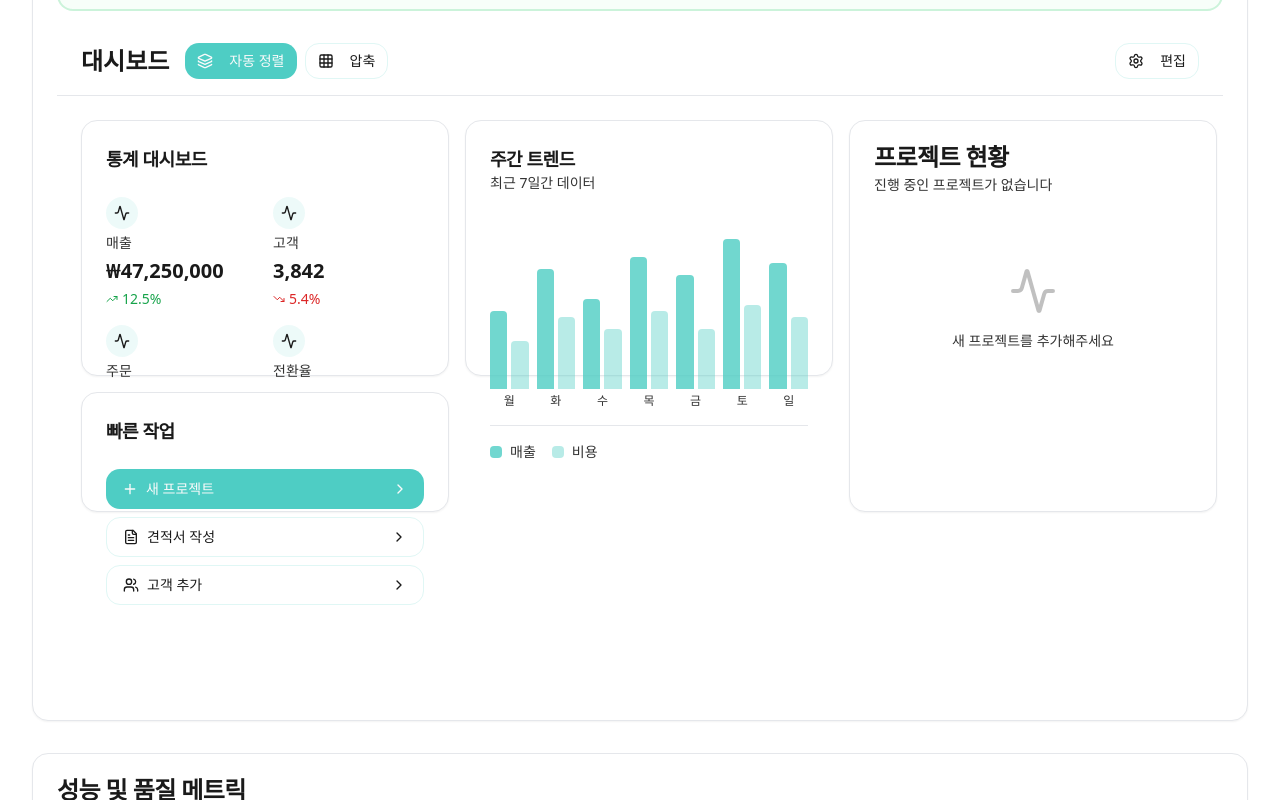
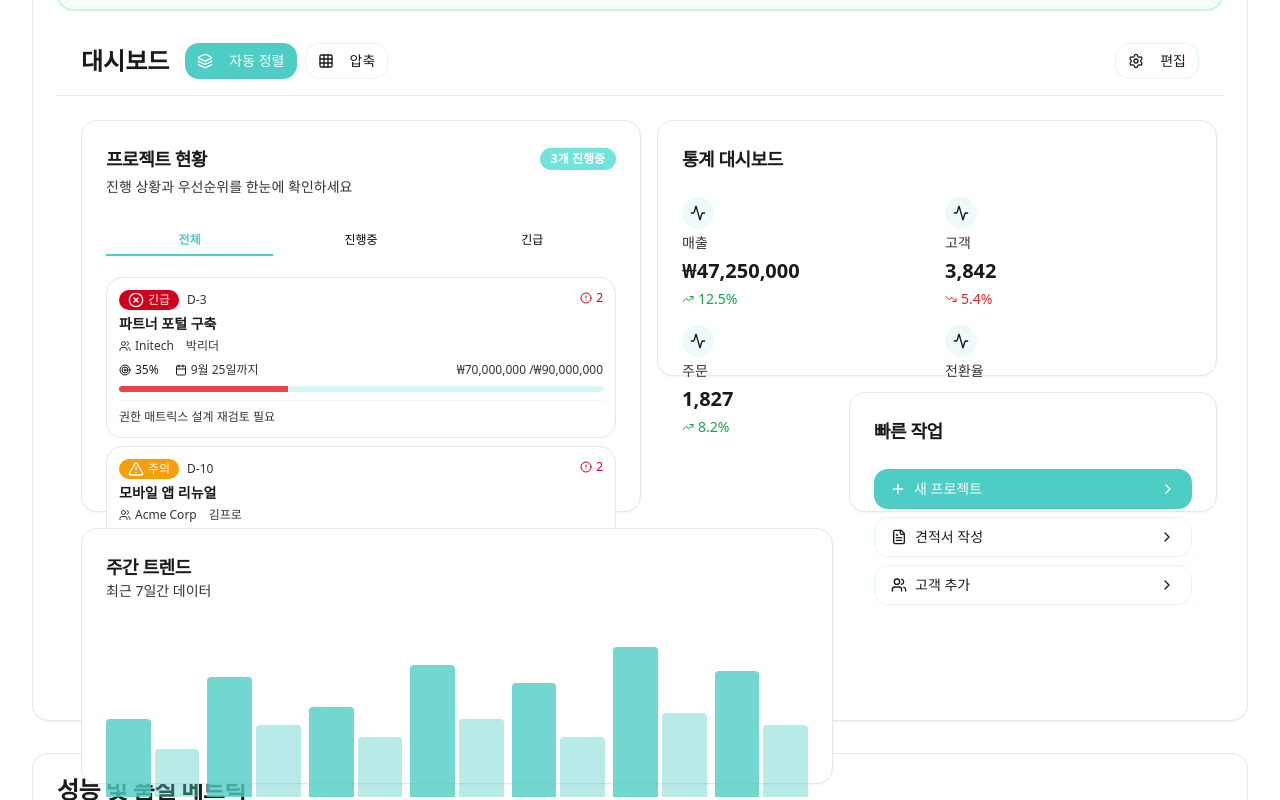
Before and after one commit to Team-Weave-dev/Weave_V3, a Next.js app: page /dashboard-demo in a window 1280 px wide. Shown: the part 780-1580 px from the top of the page. Built offline with nearby package versions, Linux system fonts and the light colour scheme.

Commit message:
feat(dashboard): ProjectSummaryWidget 기본 포함 및 시작 포지션 조정\n\n- 메인 ImprovedDashboard 초기 레이아웃에 ProjectSummaryWidget 추가\n- 상단 좌측(x=0,y=0,w=6,h=3) 배치, 충돌 없는 기본 구성\n- 목업 프로젝트 데이터 연결로 즉시 미리보기 가능

```diff
--- a/src/components/dashboard/ImprovedDashboard.tsx
+++ b/src/components/dashboard/ImprovedDashboard.tsx
@@ -67,6 +67,54 @@ const mockChartData = {
   ]
 };
 
+// 프로젝트 요약 위젯 목업 데이터
+const mockProjects = [
+  {
+    id: 'proj_1',
+    projectId: 'W-101',
+    projectName: '모바일 앱 리뉴얼',
+    client: 'Acme Corp',
+    pm: '김프로',
+    status: 'warning',
+    statusLabel: '주의',
+    progress: 62,
+    deadline: new Date(Date.now() + 1000 * 60 * 60 * 24 * 10),
+    daysRemaining: 10,
+    budget: { total: 80000000, spent: 42000000, currency: 'KRW' },
+    currentStatus: '핵심 모듈 통합 테스트 진행 중',
+    issues: ['푸시 알림 간헐적 실패', 'iOS 빌드 스크립트 수정 필요'],
+  },
+  {
+    id: 'proj_2',
+    projectId: 'W-102',
+    projectName: '데이터 대시보드 고도화',
+    client: 'Globex',
+    pm: '이매니저',
+    status: 'normal',
+    statusLabel: '정상',
+    progress: 78,
+    deadline: new Date(Date.now() + 1000 * 60 * 60 * 24 * 18),
+    daysRemaining: 18,
+    budget: { total: 60000000, spent: 35000000, currency: 'KRW' },
+    currentStatus: '새 위젯 시스템 성능 개선 확인',
+  },
+  {
+    id: 'proj_3',
+    projectId: 'W-103',
+    projectName: '파트너 포털 구축',
+    client: 'Initech',
+    pm: '박리더',
+    status: 'critical',
+    statusLabel: '긴급',
+    progress: 35,
+    deadline: new Date(Date.now() + 1000 * 60 * 60 * 24 * 3),
+    daysRemaining: 3,
+    budget: { total: 90000000, spent: 70000000, currency: 'KRW' },
+    currentStatus: '권한 매트릭스 설계 재검토 필요',
+    issues: ['인증 전략 충돌', '권한 동기화 지연'],
+  },
+];
+
 export function ImprovedDashboard({
   initialWidgets = [],
   callbacks,
@@ -119,29 +167,30 @@ export function ImprovedDashboard({
       // 테스트 위젯 생성
       const testWidgets: ImprovedWidget[] = [
         {
+          id: 'widget_project_1',
+          type: 'projectSummary',
+          title: '프로젝트 현황',
+          position: { x: 0, y: 0, w: 6, h: 3 },
+          data: mockProjects,
+          minW: 3,
+          minH: 2,
+        },
+        {
           id: 'widget_stats_1',
           type: 'stats',
           title: '통계 대시보드',
-          position: { x: 0, y: 0, w: 4, h: 2 },
+          position: { x: 6, y: 0, w: 6, h: 2 },
           data: mockStatsData,
           minW: 2,
           minH: 1,
-          maxW: 6,
+          maxW: 12,
         },
         {
           id: 'widget_chart_1',
           type: 'chart',
           title: '주간 트렌드',
-          position: { x: 4, y: 0, w: 4, h: 2 },
+          position: { x: 0, y: 3, w: 8, h: 2 },
           data: mockChartData,
-          minW: 3,
-          minH: 2,
-        },
-        {
-          id: 'widget_project_1',
-          type: 'projectSummary',
-          title: '프로젝트 현황',
-          position: { x: 8, y: 0, w: 4, h: 3 },
           minW: 3,
           minH: 2,
         },
@@ -149,7 +198,7 @@ export function ImprovedDashboard({
           id: 'widget_actions_1',
           type: 'quickActions',
           title: '빠른 작업',
-          position: { x: 0, y: 2, w: 4, h: 1 },
+          position: { x: 8, y: 3, w: 4, h: 1 },
           minW: 2,
           minH: 1,
         },
```
Also changed, not shown: 1 other file (tests, documents, lock files or other folders).
